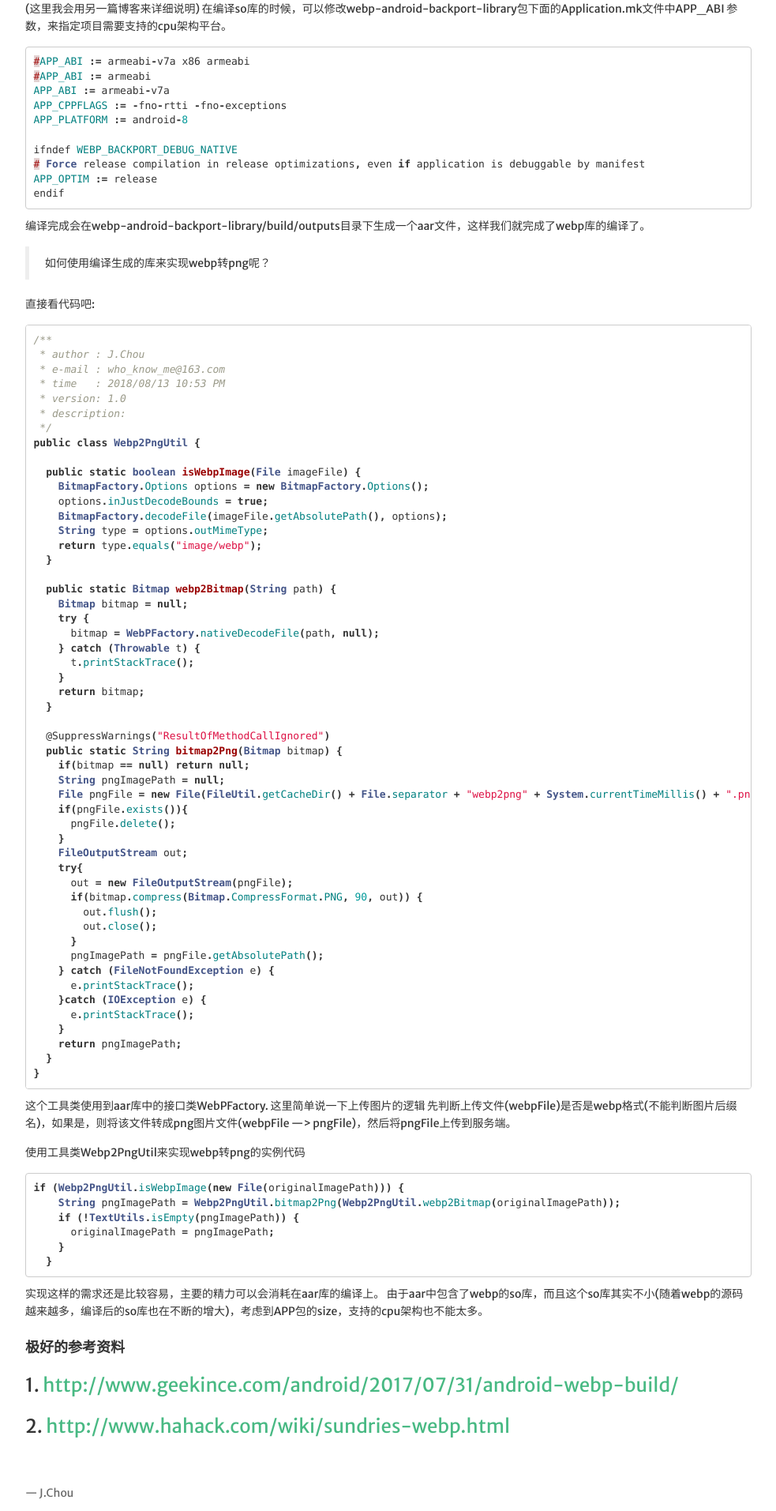
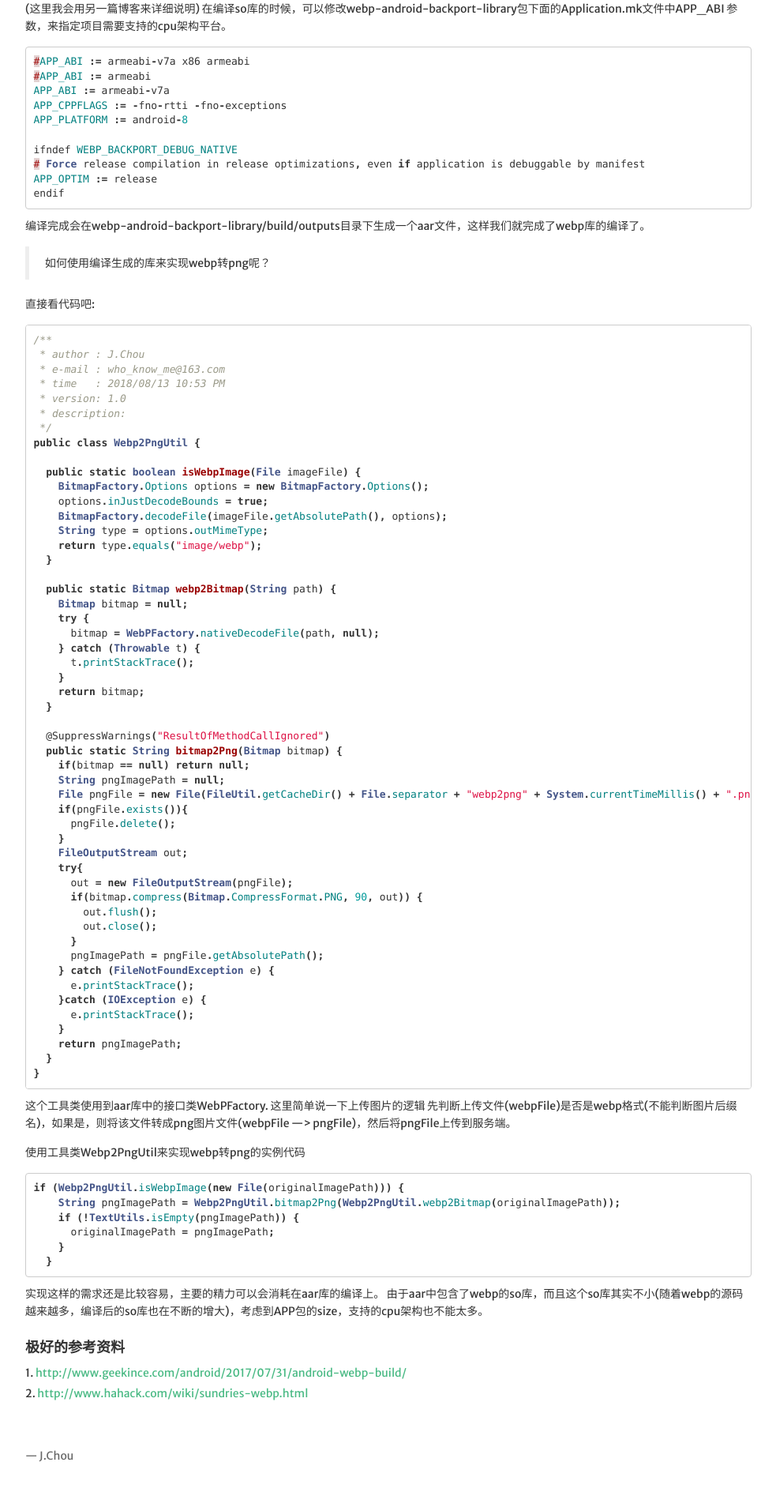
Before and after one commit to iknow4/iknow4.github.io, a Jekyll site: the page built from _posts/2018-08-14-Android 如何实现webp转png？看这篇就够了.md, in a window 1280 px wide. Shown: the part 4487-6400 px from the top of the page at 79% size, without its empty margins (8-991 px from the left). Built offline with Jekyll 4.4.1, drawn with Linux system fonts in a browser that asks for light colours; nearby versions of some CDN libraries; comment, search, counter and statistics services are not loaded.

```diff
--- a/_posts/2018-08-14-Android 如何实现webp转png？看这篇就够了.md
+++ b/_posts/2018-08-14-Android 如何实现webp转png？看这篇就够了.md
@@ -133,6 +133,6 @@ if (Webp2PngUtil.isWebpImage(new File(originalImagePath))) {
 由于aar中包含了webp的so库，而且这个so库其实不小(随着webp的源码越来越多，编译后的so库也在不断的增大)，考虑到APP包的size，支持的cpu架构也不能太多。
 
 #### **极好的参考资料**
-### 1. [http://www.geekince.com/android/2017/07/31/android-webp-build/](http://www.geekince.com/android/2017/07/31/android-webp-build/)
+##### 1. [http://www.geekince.com/android/2017/07/31/android-webp-build/](http://www.geekince.com/android/2017/07/31/android-webp-build/)
 
-### 2. [http://www.hahack.com/wiki/sundries-webp.html](http://www.hahack.com/wiki/sundries-webp.html)
+##### 2. [http://www.hahack.com/wiki/sundries-webp.html](http://www.hahack.com/wiki/sundries-webp.html)
```
